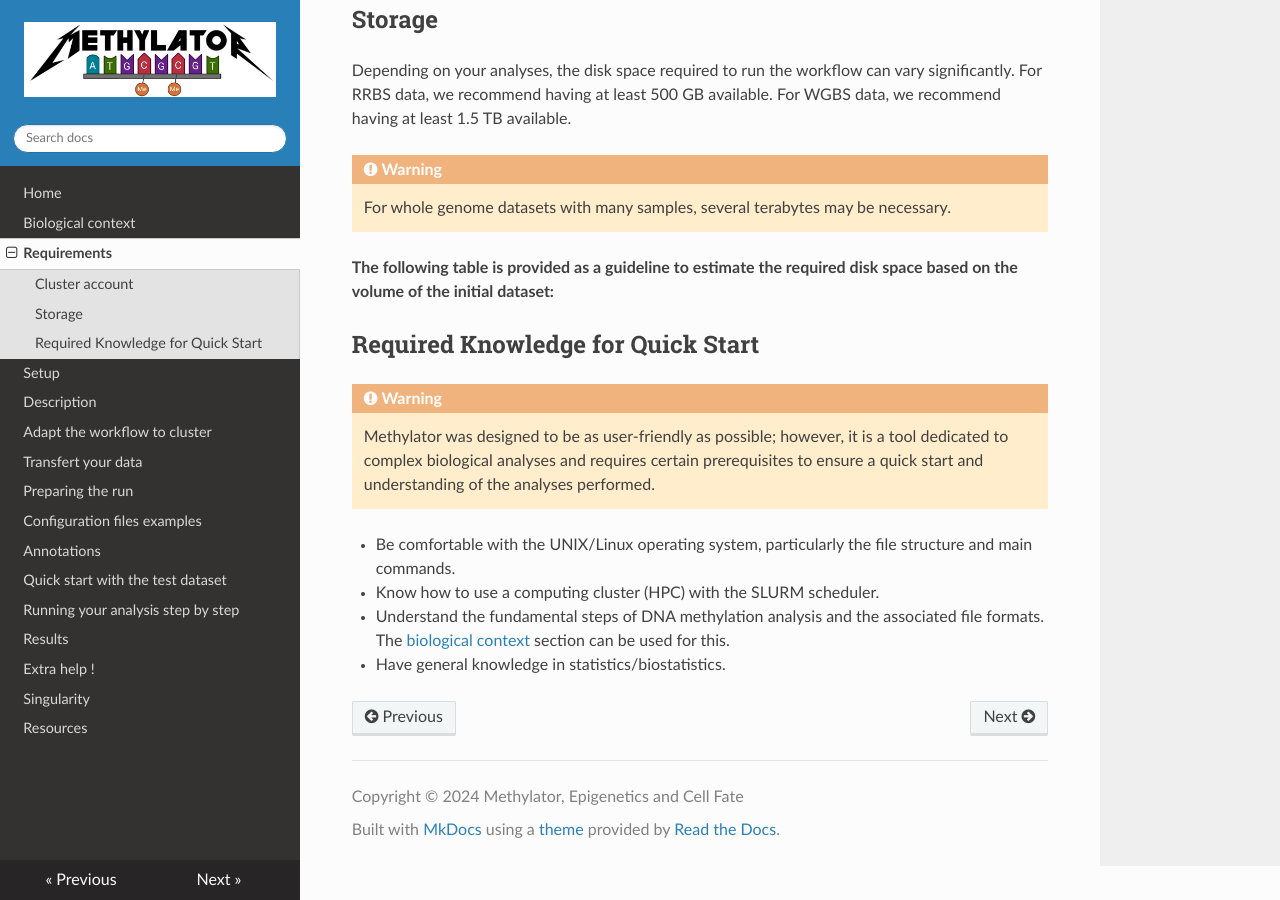
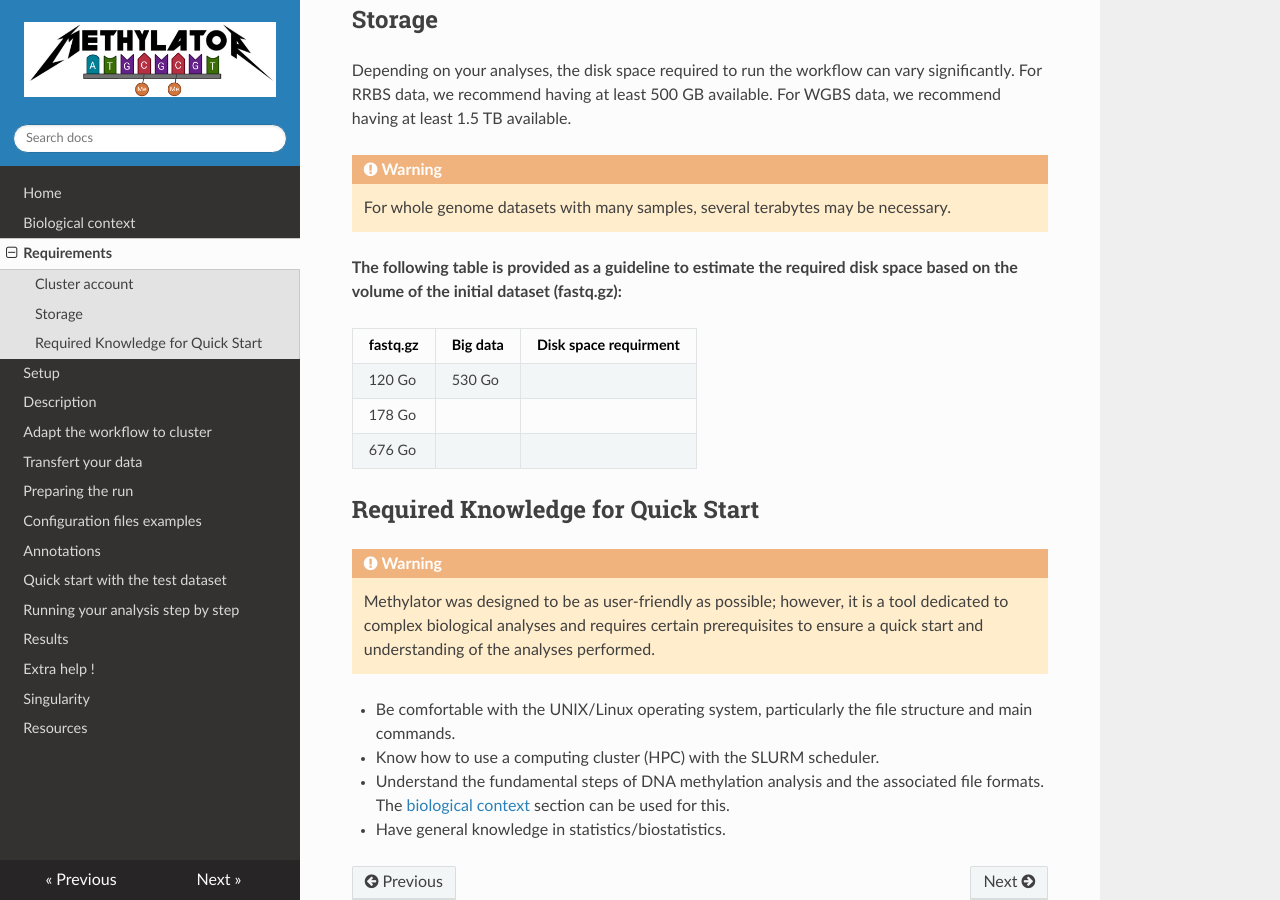
Before and after one commit to parisepigenetics/Methylator-Documentation, an MkDocs documentation site: the page built from docs/before_start.md, in a window 1280 px wide and 900 px high, scrolled down 405 px. Built offline with MkDocs 1.6.1, drawn with Linux system fonts in a browser that asks for light colours; nearby versions of some CDN libraries.

Commit message:
Update before_start.md

```diff
--- a/docs/before_start.md
+++ b/docs/before_start.md
@@ -15,7 +15,13 @@ Depending on your analyses, the disk space required to run the workflow can vary
 !!! warning
     For whole genome datasets with many samples, several terabytes may be necessary.
 
-**The following table is provided as a guideline to estimate the required disk space based on the volume of the initial dataset:**
+**The following table is provided as a guideline to estimate the required disk space based on the volume of the initial dataset (fastq.gz):**
+
+| fastq.gz | Big data | Disk space requirment |
+| -------- | -------- | --------------------- |
+| 120 Go   | 530 Go   |                       |
+| 178 Go   |          |                       |
+| 676 Go   |          |                       |
 
 
 ## Required Knowledge for Quick Start
```
